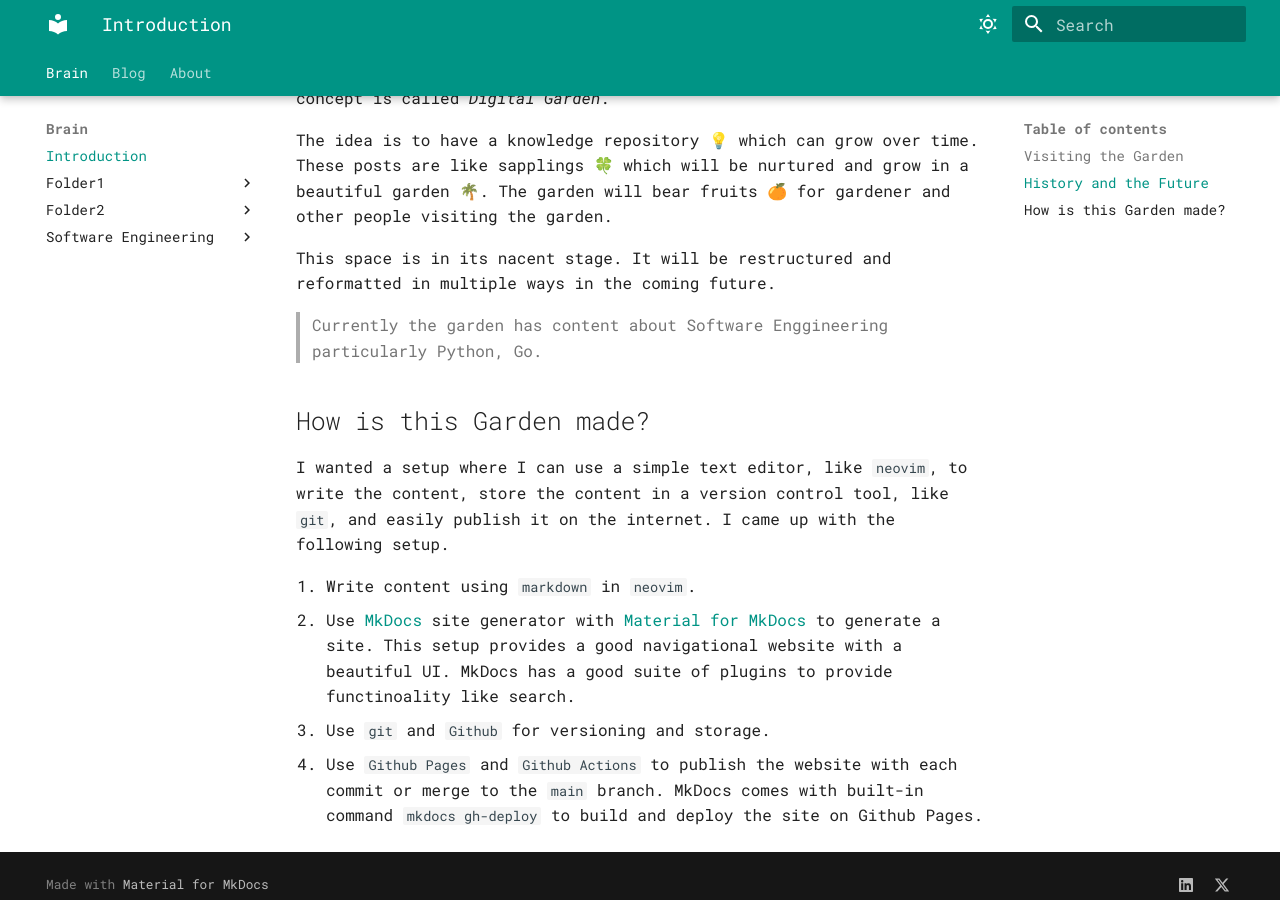
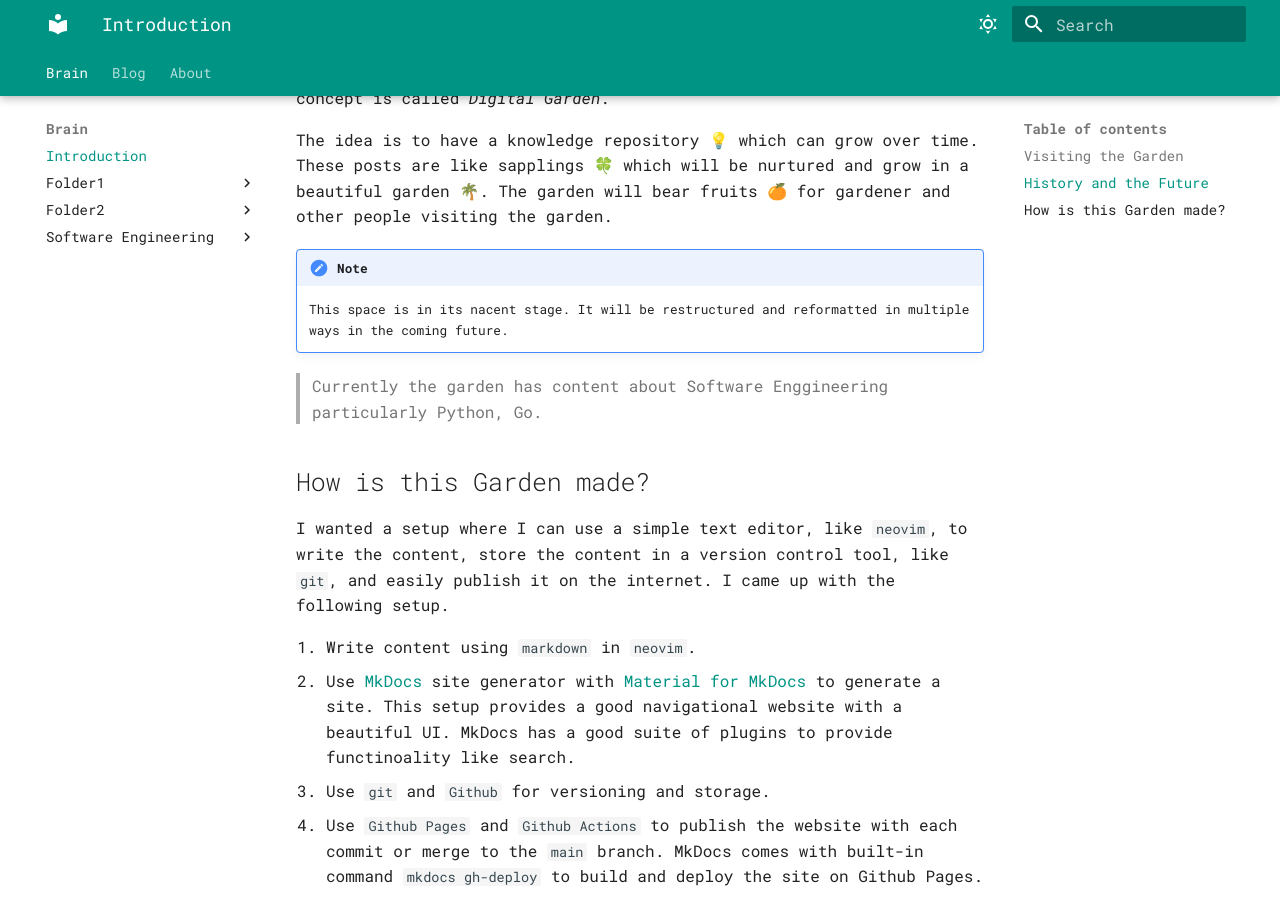
Before and after one commit to anunayasri/second-brain, an MkDocs documentation site: the page built from docs/index.md, in a window 1280 px wide and 900 px high, scrolled down 715 px. Built offline with MkDocs 1.6.1 and Material for MkDocs 9.7.7, drawn with Linux system fonts in a browser that asks for light colours.

```diff
--- a/docs/index.md
+++ b/docs/index.md
@@ -29,8 +29,9 @@ The idea is to have a knowledge repository 💡 which can grow over time. These
 are like sapplings 🍀 which will be nurtured and grow in a beautiful garden 🌴.
 The garden will bear fruits 🍊 for gardener and other people visiting the garden.
 
-This space is in its nacent stage. It will be restructured and reformatted in
-multiple ways in the coming future.
+!!! note
+    This space is in its nacent stage. It will be restructured and reformatted
+    in multiple ways in the coming future.
 
 > Currently the garden has content about Software Enggineering particularly
 > Python, Go.
--- a/mkdocs.yml
+++ b/mkdocs.yml
@@ -64,6 +64,11 @@ plugins:
   - blog
   - search
 
+markdown_extensions:
+  - admonition
+  - pymdownx.details
+  - pymdownx.superfences
+
 extra:
   social:
     - icon: fontawesome/brands/linkedin
```
